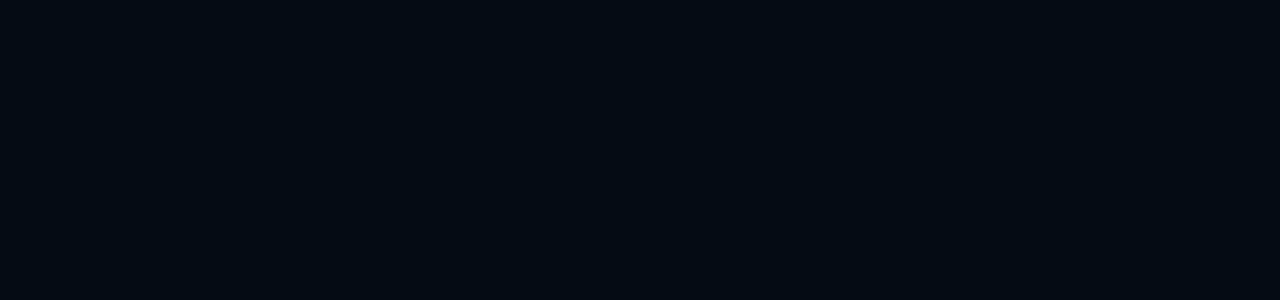
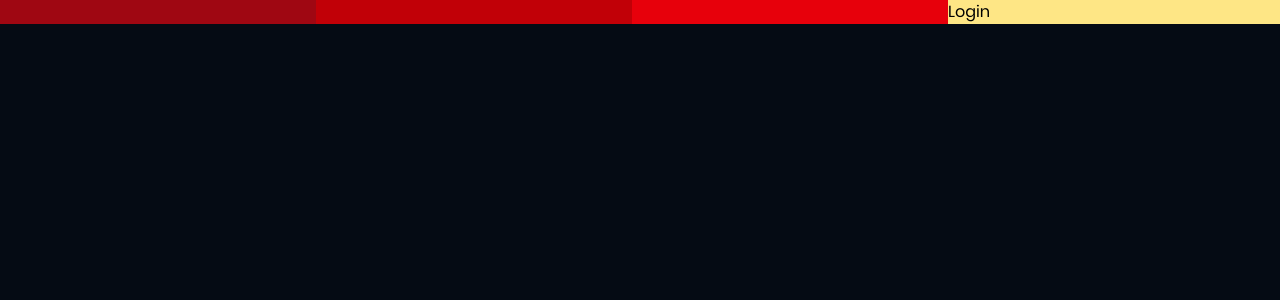
Before and after one commit to GhazalEstiri/MovieApp, a React (Vite) app: page /Login in a window 1280 px wide. Before the commit this address had no page. Shown: the top 300 px of the page. Built offline with nearby package versions, Linux system fonts and the light colour scheme.

Commit message:
form validation

```diff
--- a/src/App.jsx
+++ b/src/App.jsx
@@ -7,6 +7,7 @@
 import Category from "./Components/Category";
 import Position from "./Position";
 import Favorite from "./Favotite";
+import Login from "./Components/Login";
 
 function App() {
   return (
@@ -14,9 +15,10 @@
       <Routes>
         <Route path="/" element={<Home />} />
         <Route path="/movie/:id" element={<MovieDetail />} />
-        <Route path="/position/:position" element={<Position/>}/>
-        <Route path="/category/:CategoryId" element={<Category/>}/>
-        <Route path="/favorite" element={<Favorite/>}/>
+        <Route path="/position/:position" element={<Position />} />
+        <Route path="/category/:CategoryId" element={<Category />} />
+        <Route path="/favorite" element={<Favorite />} />
+        <Route path="/Login" element={<Login />} />
       </Routes>
     </BrowserRouter>
   );
--- a/src/Components/Home.jsx
+++ b/src/Components/Home.jsx
@@ -14,7 +14,7 @@
 import "swiper/css";
 import { Clapperboard, Search, Menu, X } from "lucide-react";
 import ShutterIdalnd from "../assets/shutteriland.jpg";
-
+import Login from "./Login";
 function Home() {
   const [popular, setPopular] = useState([]);
   const [trending, setTrending] = useState([]);
@@ -109,7 +109,7 @@
   }
 
   const MovieSlider = ({ title, movies }) => {
-    console.log(position);
+    // console.log(position);
 
     return (
       <section className="w-full">
@@ -162,6 +162,8 @@
             </h1>
           </Link>
 
+          <Link to="/Login">Login</Link>
+
           <div className="hidden lg:flex items-center gap-2 xl:gap-5 text-sm xl:text-lg">
             <Link to="/" className="text-red-700">
               Home
@@ -206,7 +208,9 @@
               onChange={handleSelectbox}
               className="bg-[#0D1825] border-none text-[#F5F7FA] p-2 rounded-xl outline-none cursor-pointer"
             >
-              <option value="default " className="hover:cursor-pointer">default</option>
+              <option value="default " className="hover:cursor-pointer">
+                default
+              </option>
               {category.map((c) => (
                 <option key={c.id} value={c.id}>
                   {c.name}
@@ -325,7 +329,7 @@
         )}
       </div>
 
-      <section className="relative h-[500px] sm:h-[550px] md:h-[600px] overflow-hidden rounded-xl w-full md:w-[90%] flex mx-auto">
+      <section className="relative h-[500px] sm:h-[550px] md:h-[600px] overflow-hidden rounded-xl w-full md:w-[90%] flex mx-auto mt-5">
         <img
           src={ShutterIdalnd}
           alt="Shutter Island"
--- /dev/null
+++ b/src/Components/Login.jsx
@@ -0,0 +1,66 @@
+import { useState } from "react";
+function Login() {
+  const [name, setName] = useState("");
+  const [pasword, setPasword] = useState("");
+  const [email, setEmail] = useState("");
+  const [error, setError] = useState("");
+  const regexPasword = /^(?=.*[A-Za-z])(?=.*[0-9]).{8,}$/;
+  const regexName = /^[A-Za-z]+$/;
+  const regexEmail = /^[^\s@]+@[^\s@]+\.[^\s@]+$/;
+  const login = () => {};
+  const handleInputs = (e) => {
+    e.preventDefault();
+    if (!name) {
+      setError("empty name");
+      return;
+    }
+    if (!regexName.test(name)) {
+      setError("ridi name");
+      return;
+    }
+    if (!pasword) {
+      setError("empty pasword");
+      return;
+    }
+    if (!regexPasword.test(pasword)) {
+      setError("ridi pasword");
+      return;
+    }
+    if (!email) {
+      setError("empty email");
+      return;
+    }
+    if (!regexEmail.test(email)) {
+      setError("ridi email");
+      return;
+    }
+    login();
+  };
+  return (
+    <section className="bg-amber-200">
+      <form onSubmit={handleInputs}>
+        <input
+          type="text"
+          value={name}
+          className="bg-red-800"
+          onChange={(e) => setName(e.target.value)}
+        />
+        <input
+          type="text"
+          value={pasword}
+          className="bg-red-700"
+          onChange={(e) => setPasword(e.target.value)}
+        />
+        <input
+          type="text"
+          value={email}
+          className="bg-red-600"
+          onChange={(e) => setEmail(e.target.value)}
+        />
+        <button type="submit">Login</button>
+      </form>
+      {error && <p>{error}</p>}
+    </section>
+  );
+}
+export default Login;
--- a/src/Components/MovieDetail.jsx
+++ b/src/Components/MovieDetail.jsx
@@ -121,6 +121,7 @@
                     {movie.overview}
                   </p>
                 </div>
+
                 <button
                   onClick={handlrFavorite}
                   className="flex items-center w-fit p-3 sm:p-4 rounded-full border border-white/20 bg-white/10 backdrop-blur-md hover:bg-red-600  hover:border-red-500 transition duration-300 font-medium cursor-pointer"
```
Also changed, not shown: index.html (line endings or trailing spaces), src/Context/AuthContext.jsx (added).
